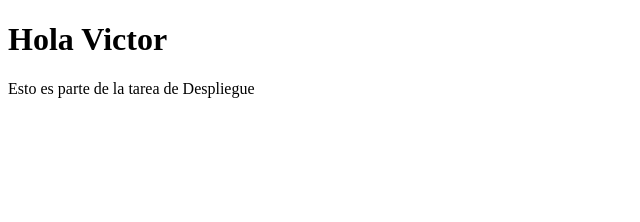
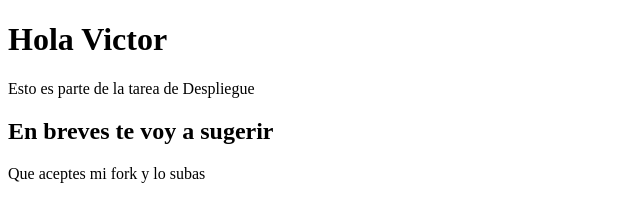
Before and after one commit to VictorMTL34/UD-5_Tarea4_VictorTorre_Remote, a plain HTML site: page index.html in a window 1280 px wide. Shown: the whole page, without its empty margins (0-640 px from the left). Drawn offline with Linux system fonts and the light colour scheme.

Commit message:
Añadidos un H2 y un P en el body

```diff
--- a/index.html
+++ b/index.html
@@ -8,5 +8,7 @@
 <body>
     <h1>Hola Victor</h1>
     <p>Esto es parte de la tarea de Despliegue</p>
+    <h2>En breves te voy a sugerir</h2>
+    <p>Que aceptes mi fork y lo subas</p>
 </body>
 </html>
```
